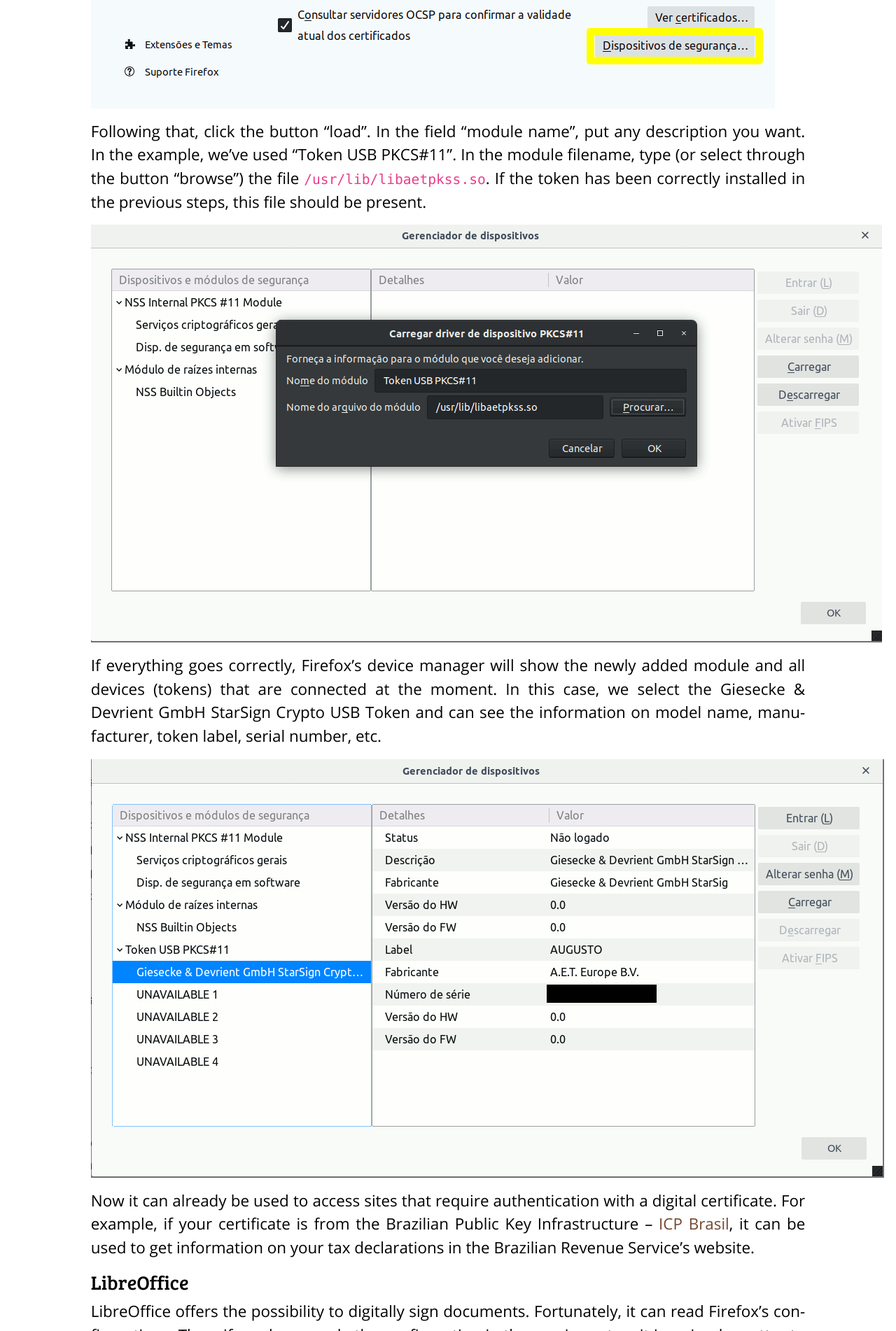
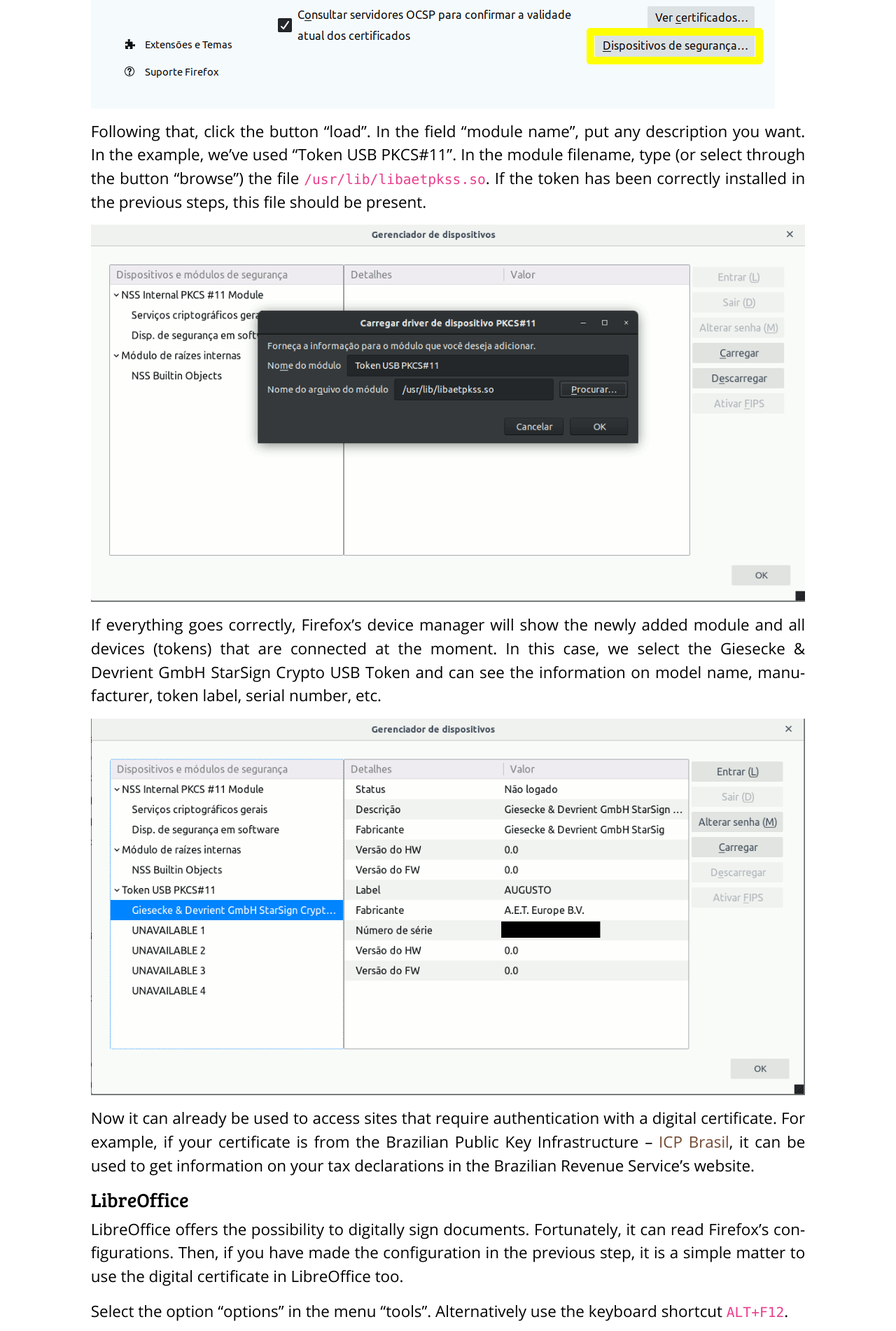
Before and after one commit to augusto-herrmann/augusto-herrmann.github.io, a Jekyll site: the page built from _posts/2019-06-13-tokens-and-tribulations.md, in a window 1280 px wide. Shown: the part 4498-6400 px from the top of the page at 70% size. Built offline with Jekyll 4.4.1, drawn with Linux system fonts in a browser that asks for light colours; nearby versions of some CDN libraries.

Commit message:
fix images to be reduced if they are too wide

```diff
--- a/assets/styles/base.css
+++ b/assets/styles/base.css
@@ -491,6 +491,17 @@
   width: 100%;
 }
 
+/* But no image should add horizontal scrolling to the page */
+
+html.post article figure img {
+  max-width: 100%;
+}
+
+html.post article img {
+  max-width: 100%;
+}
+
+
 /* Make images screen wide across the screen */
 
 html.post article figure.wide img {
```
